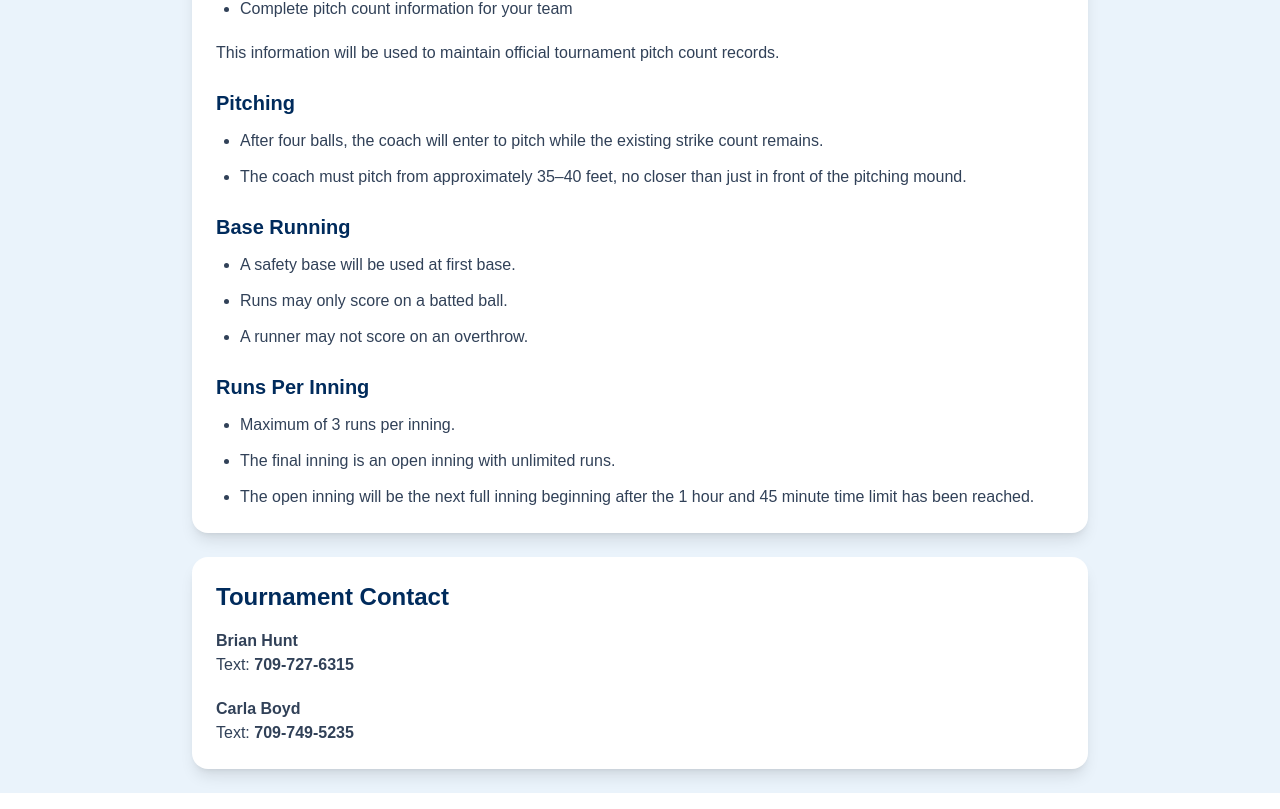
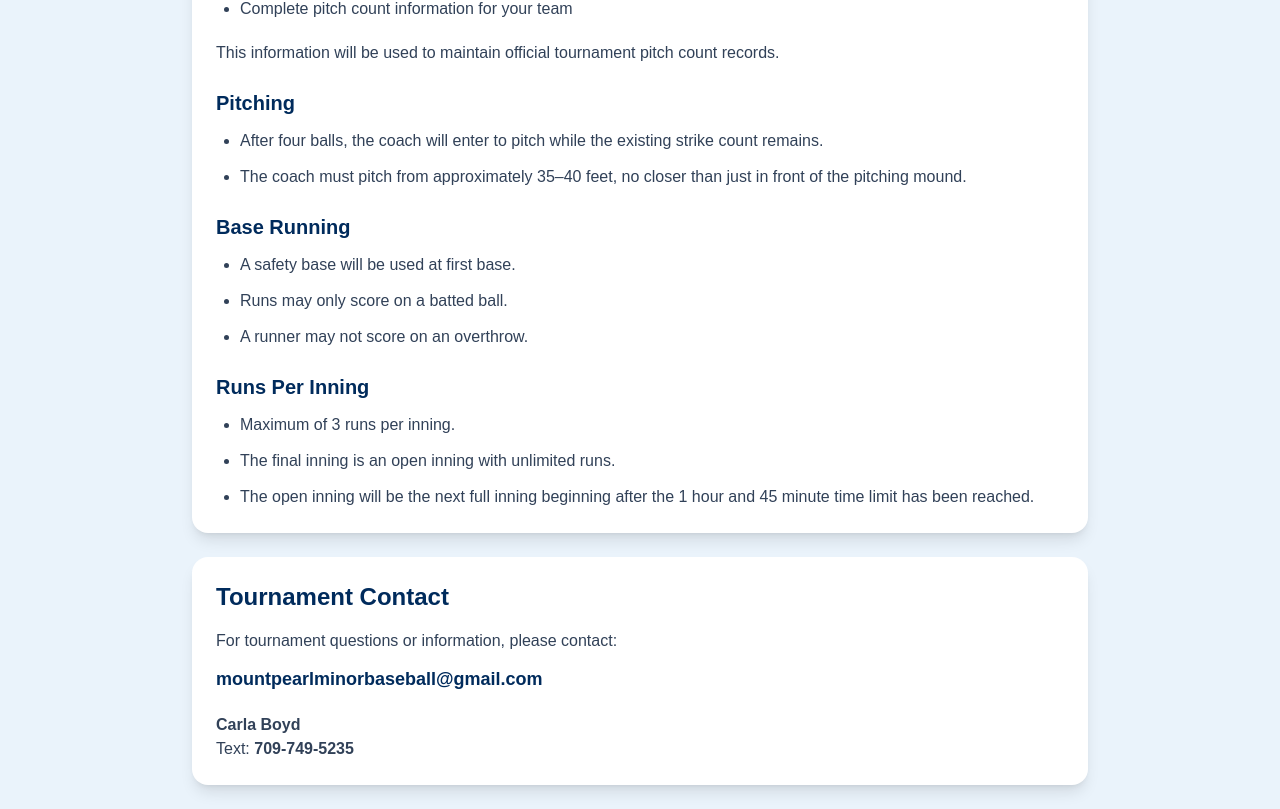
Before and after one commit to mpmba26/2026-mcdonalds-tournament, a Next.js app: page /rules in a window 1280 px wide. Shown: the part 2155-2964 px from the top of the page. Built offline with nearby package versions, Linux system fonts and the light colour scheme.

Commit message:
updaeted contact info w/email

```diff
--- a/app/rules/page.tsx
+++ b/app/rules/page.tsx
@@ -262,12 +262,15 @@ export default function RulesPage() {
   <div className="mt-4 space-y-5">
     <div>
       <p className="text-slate-700">
-                  <strong>Brian Hunt</strong>
+        For tournament questions or information, please contact:
       </p>
 
-                <p className="text-slate-700">
-                  Text: <strong>709-727-6315</strong>
-                </p>
+      <a
+        href="mailto:mountpearlminorbaseball@gmail.com"
+        className="mt-3 inline-block break-all text-lg font-bold text-[#002B5C] hover:underline"
+      >
+        mountpearlminorbaseball@gmail.com
+      </a>
     </div>
 
     <div>
```
Lines whose indentation alone changed are shown as unchanged.
